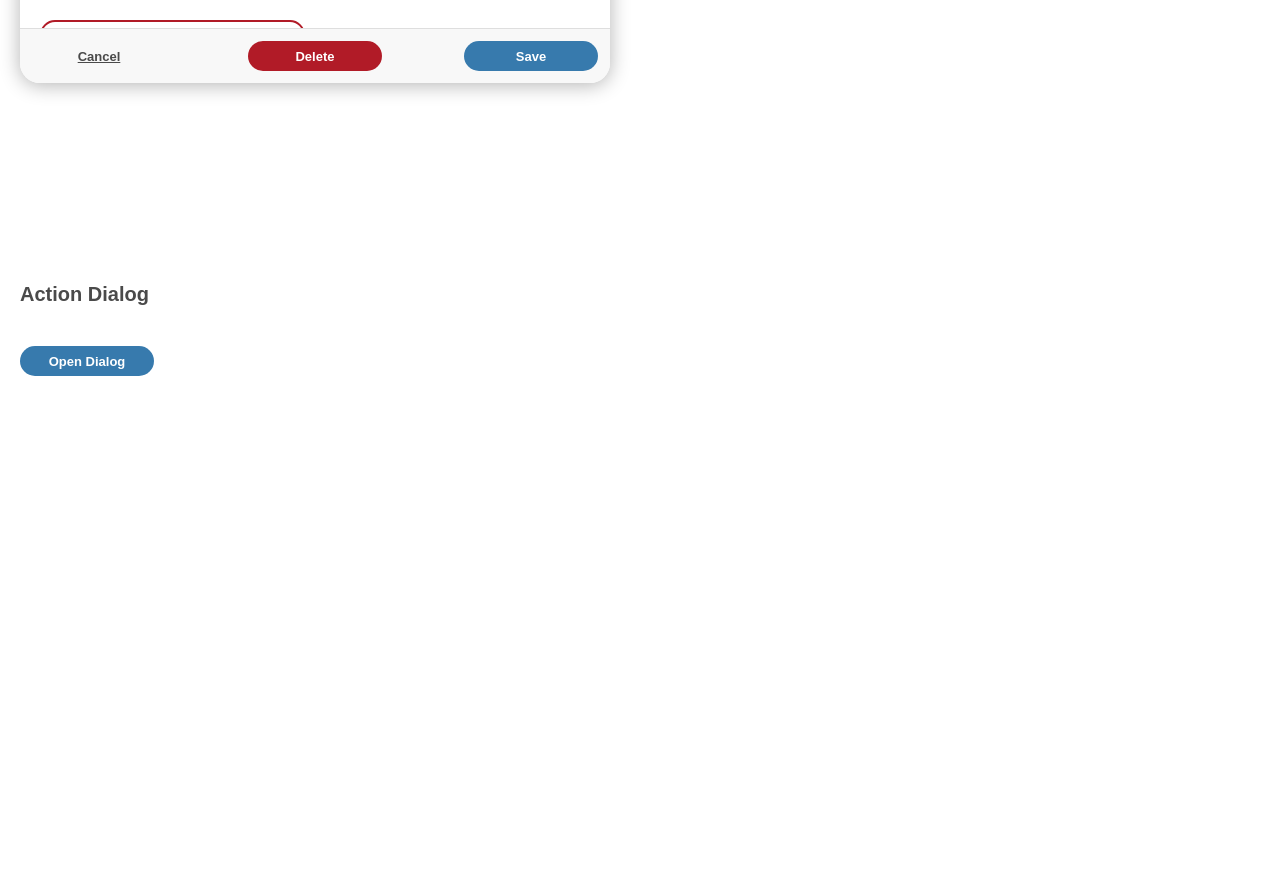
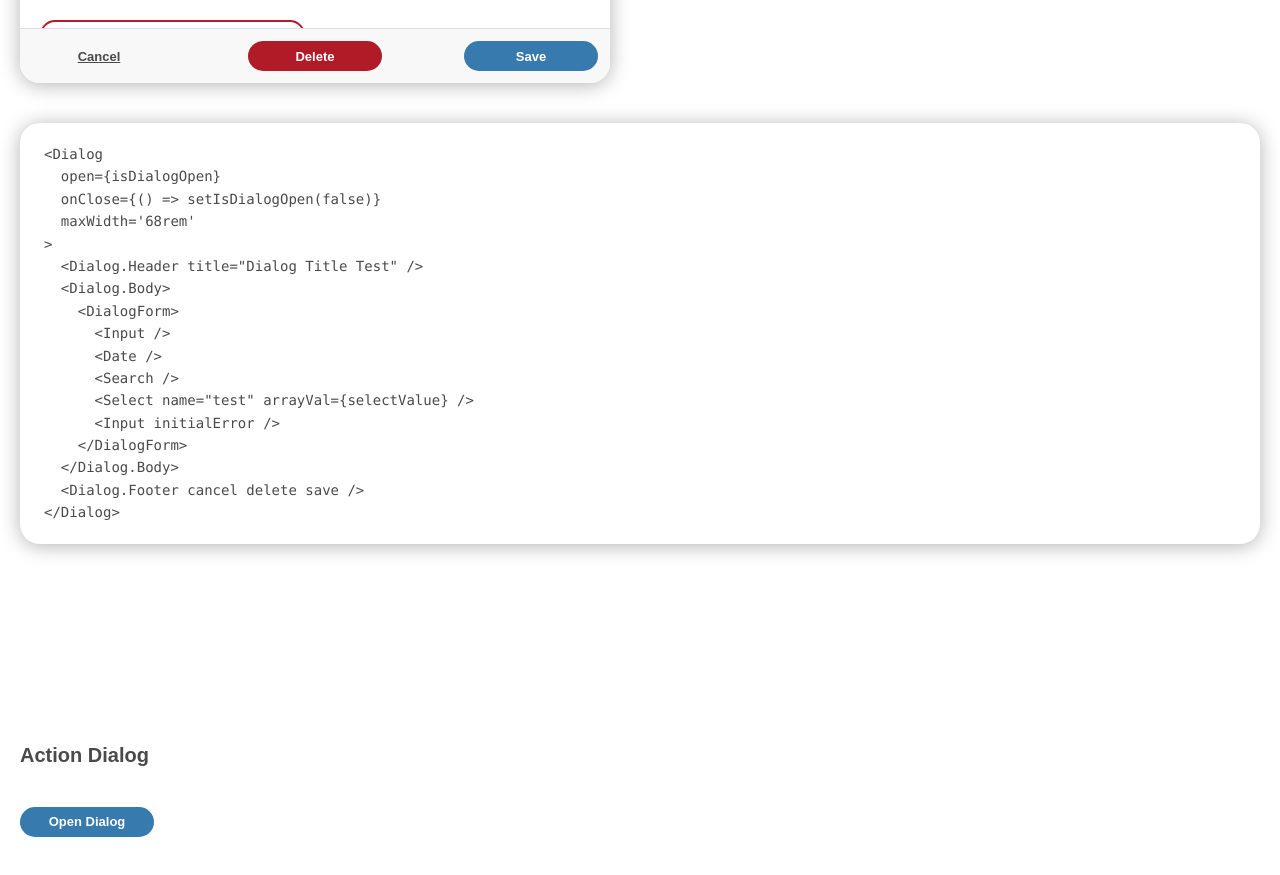
Before and after one commit to dylan-jones/vastechtest, a React (Vite) app: page / in a window 1280 px wide. Shown: the part 1594-2469 px from the top of the page. Before the commit the page ends 2070 px from the top, so only its background shows below. Built offline with nearby package versions, Linux system fonts and the light colour scheme; a web font is replaced by a local one.

Commit message:
added code for dialog

```diff
--- a/src/App.tsx
+++ b/src/App.tsx
@@ -75,6 +75,22 @@ const ActionButtons = styled.div`
   gap: 1.6rem;
 `
 
+const CodeBlock = styled.pre`
+  background-color: ${({ theme }) => theme.colors.surface};
+  border-radius: ${({ theme }) => theme.radius.dialog};
+  box-shadow: ${({ theme }) => theme.shadow.main};
+  padding: 2rem 2.4rem;
+  margin: 4rem 0 0;
+  overflow-x: auto;
+
+  code {
+    font-family: 'Fira Code', 'Consolas', 'Courier New', monospace;
+    font-size: 1.4rem;
+    line-height: 1.6;
+    white-space: pre;
+    tab-size: 2;
+  }
+`
 
 function App() {
   const selectValue: string[] = ['option one', 'option two', 'option three']
@@ -169,6 +185,25 @@ function App() {
             </StaticDialogContainer>
           </StaticDialogWrapper>
         </DialogDisplay>
+        <CodeBlock>
+          <code>{`<Dialog
+  open={isDialogOpen}
+  onClose={() => setIsDialogOpen(false)}
+  maxWidth='68rem'
+>
+  <Dialog.Header title="Dialog Title Test" />
+  <Dialog.Body>
+    <DialogForm>
+      <Input />
+      <Date />
+      <Search />
+      <Select name="test" arrayVal={selectValue} />
+      <Input initialError />
+    </DialogForm>
+  </Dialog.Body>
+  <Dialog.Footer cancel delete save />
+</Dialog>`}</code>
+        </CodeBlock>
       </Section>
       <Section>
         <SectionTitle>Action Dialog</SectionTitle>
```
